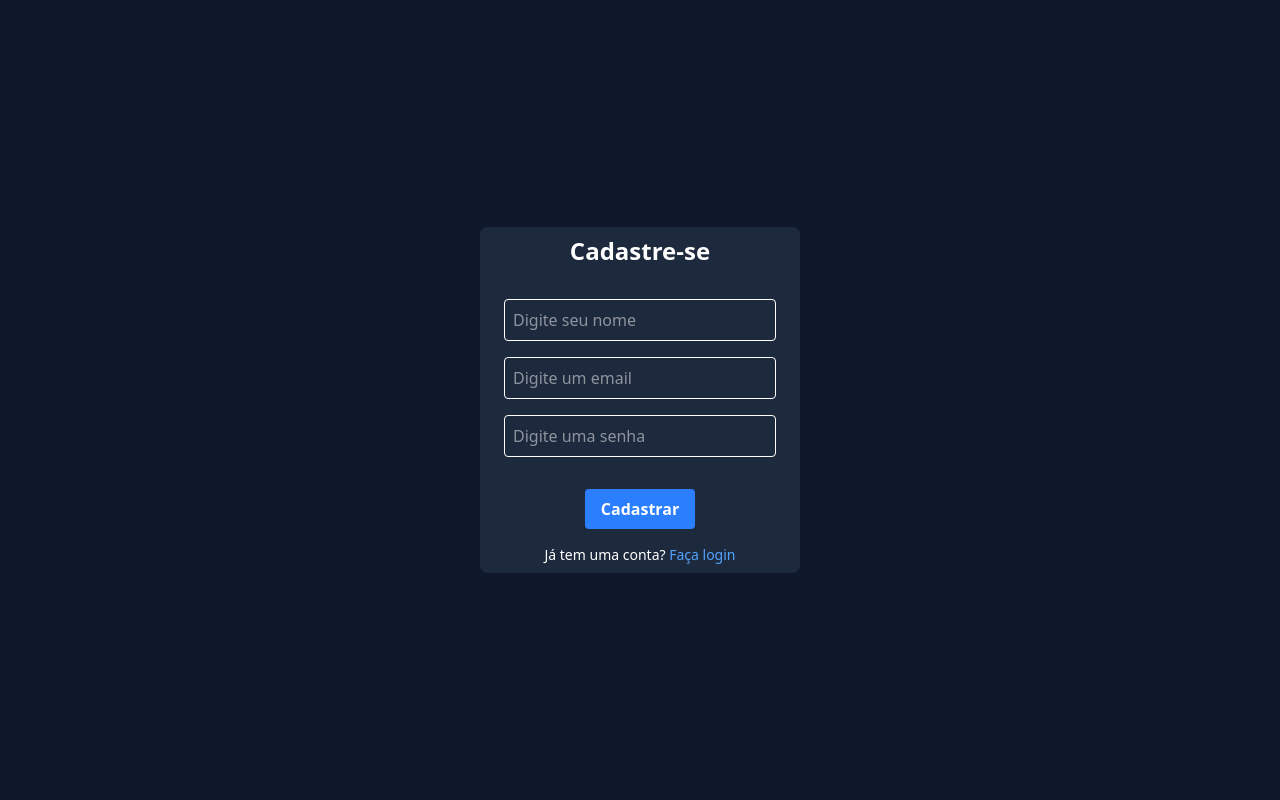
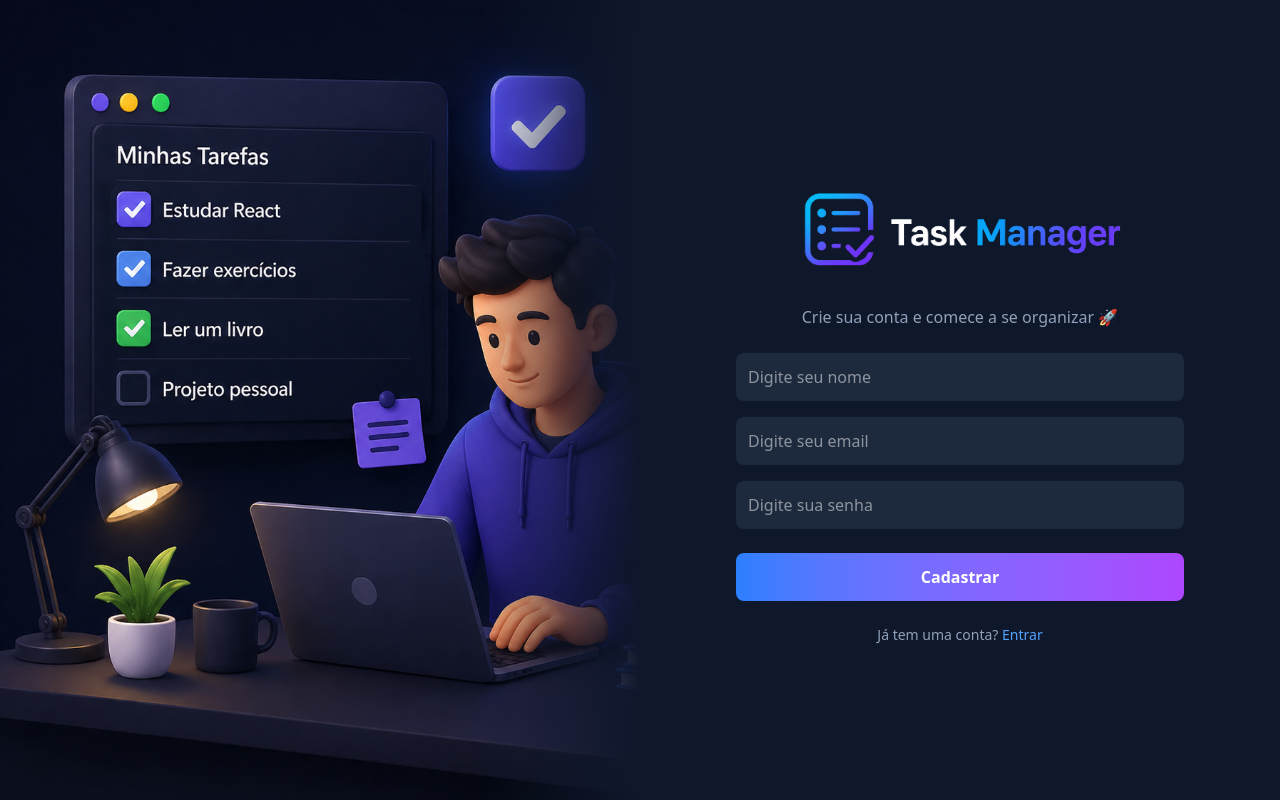
Before and after one commit to n-uderson/Task-Manager, a React (Vite) app: page /register in a window 1280 px wide. Built offline with nearby package versions, Linux system fonts and the light colour scheme.

Commit message:
Design register concluído! Projeto concluído com sucesso!

```diff
--- a/src/components/BuscarTarefas.jsx
+++ b/src/components/BuscarTarefas.jsx
@@ -24,7 +24,7 @@ function BuscarTarefas({filtro, setFiltro, buscar, setBuscar}) {
             onClick={() => setFiltro("todos")}
             className={
               filtro === "todos"
-                ? "h-8 w-20 rounded-lg cursor-pointer bg-blue-500 text-white"
+                ? "h-8 w-20 rounded-lg cursor-pointer bg-blue-500 to-purple-500 hover:opacity-90 transition text-white"
                 : "bg-slate-700 h-8 w-20 rounded-lg cursor-pointer"
             }
           >
--- a/src/components/Header.jsx
+++ b/src/components/Header.jsx
@@ -1,5 +1,7 @@
 import {useState, useEffect,} from "react";
 import { useNavigate } from "react-router-dom";
+
+import imglogo from "../assets/imglogo.png";
 
 
 function Header() {
@@ -21,13 +23,16 @@ function Header() {
 
     return (
       <div className="bg-slate-800  p-4 md:relative flex  items-center">
-        <h1 className="md:absolute md:left-1/2 md:-translate-x-1/2 text-white text-xl font-bold">
-          Task Manager
-        </h1>
+
+        <img
+          src={imglogo}
+          alt="Logo"
+          className="w-40 md:absolute md:left-1/2 md:-translate-x-1/2 text-white text-xl font-bold"
+        />
         <div className=" flex gap-4 items-center ml-auto">
           <p className="text-white">Olá, {user?.name} </p>
           <button onClick={handleLogout}>
-            <i class="fa-solid fa-arrow-right-to-bracket text-white cursor-pointer"></i>
+            <i class="fa-solid fa-arrow-right-to-bracket text-white  hover:text-red-500 cursor-pointer"></i>
           </button>
         </div>
         {/* <i className="fa-regular fa-bell cursor-pointer text-white"></i> */}
--- a/src/components/Register.jsx
+++ b/src/components/Register.jsx
@@ -1,31 +1,30 @@
-import {useState, useEffect} from "react";
+import { useState } from "react";
 import { useNavigate } from "react-router-dom";
 
-
-
+import imgmobile from "../assets/imagem-login.png";
+import imglogo from "../assets/imglogo.png";
 
 function Register() {
   const [name, setName] = useState("");
-  const [email, setEmail] =useState("");
+  const [email, setEmail] = useState("");
   const [password, setPassword] = useState("");
   const navigate = useNavigate();
 
   const handleRegister = async () => {
     try {
-      console.log({ name, email, password });
+
+
       const response = await fetch("http://localhost:3001/register", {
         method: "POST",
         headers: {
-          "content-Type": "application/json"
+          "Content-Type": "application/json",
         },
-        body: JSON.stringify({ name, email, password })
+        body: JSON.stringify({ name, email, password }),
       });
+
       const data = await response.json();
-      console.log(data);
 
       if (response.ok) {
-        console.log("Usuario criado com sucesso!");
-
         if (data.token) {
           localStorage.setItem("token", data.token);
           navigate("/");
@@ -33,7 +32,7 @@ function Register() {
           navigate("/login");
         }
       } else {
-        alert(data.massage || "Erro ao cadastrar");
+        alert(data.message || "Erro ao cadastrar");
       }
     } catch (error) {
       console.error("Erro:", error);
@@ -41,52 +40,83 @@ function Register() {
     }
   };
 
+  return (
+    <div className="min-h-screen bg-slate-900 flex flex-col md:flex-row">
+
+      <div className="relative w-full md:w-1/2 flex items-center justify-center">
+        <img
+          src={imgmobile}
+          alt="Ilustração"
+          className="w-full md:h-full md:w-full object-cover md:object-left"
+        />
 
 
-    return (
-      <div className="bg-slate-900 h-screen flex items-center justify-center">
-        <div className="bg-slate-800 flex flex-col items-center justify-center gap-4 p-2 w-80 rounded-lg ">
-          <h1 className="text-white text-2xl font-semibold ">Cadastre-se</h1>
-          <div className="p-4 flex flex-col gap-4 w-full  ">
+        <div className="absolute bottom-0 left-0 w-full h-32 bg-linear-to-b from-transparent to-slate-900 md:hidden"></div>
+
+
+        <div className="hidden md:block absolute top-0 right-0 h-full w-40 bg-linear-to-r from-transparent to-slate-900"></div>
+      </div>
+
+
+      <div className="w-full md:w-1/2 flex items-center justify-center px-6">
+        <div className="w-full max-w-sm md:p-8 md:h-[700px] md:max-w-lg md:flex md:flex-col md:justify-center">
+
+          <img
+            src={imglogo}
+            alt="Logo"
+            className="w-64 mx-auto md:w-96 transition-transform duration-500 hover:scale-105"
+          />
+
+          <p className="text-slate-400 text-center mb-6">
+            Crie sua conta e comece a se organizar 🚀
+          </p>
+
+
+          <div className="flex flex-col gap-4">
             <input
               type="text"
-            name="nome"
-            id=""
               placeholder="Digite seu nome"
               value={name}
               onChange={(e) => setName(e.target.value)}
-             className=" max-w-xl p-2 box-border border text-white rounded
-             focus:outline-none focus:ring-2 focus:ring-blue-400 " />
+              className="p-3 rounded-lg bg-slate-800 text-white outline-none focus:ring-2 focus:ring-blue-500"
+            />
+
             <input
               type="email"
-              name="Email"
-              id="Email"
-              placeholder="Digite um email"
+              placeholder="Digite seu email"
               value={email}
               onChange={(e) => setEmail(e.target.value)}
-              className=" max-w-xl p-2 box-border border text-white rounded
-              focus:outline-none focus:ring-2 focus:ring-blue-400 "
+              className="p-3 rounded-lg bg-slate-800 text-white outline-none focus:ring-2 focus:ring-blue-500"
             />
+
             <input
               type="password"
-              name="Password"
-              id="Password"
-              placeholder="Digite uma senha"
+              placeholder="Digite sua senha"
               value={password}
               onChange={(e) => setPassword(e.target.value)}
-              className=" max-w-xl  p-2 box-border border text-white rounded
-              focus:outline-none focus:ring-2 focus:ring-blue-400 "
+              className="p-3 rounded-lg bg-slate-800 text-white outline-none focus:ring-2 focus:ring-blue-500"
             />
           </div>
 
+
           <button
             onClick={handleRegister}
-           type="button"
-           className="bg-blue-500 hover:bg-blue-600 text-white font-bold py-2 px-4 rounded">
+            className="w-full mt-6 p-3 rounded-lg bg-linear-to-r from-blue-500 to-purple-500 text-white font-semibold hover:opacity-90 cursor-pointer"
+          >
             Cadastrar
           </button>
 
-          <p className="text-white text-sm ">Já tem uma conta? <a href="/login" className="text-blue-400 hover:underline">Faça login</a></p>
+
+          <p className="text-center text-sm text-slate-400 mt-6">
+            Já tem uma conta?{" "}
+            <span
+              onClick={() => navigate("/login")}
+              className="text-blue-400 cursor-pointer hover:underline"
+            >
+              Entrar
+            </span>
+          </p>
+        </div>
       </div>
     </div>
   );
```
Also changed, not shown: src/components/Tarefas.jsx (+41 -33 lines). Lines whose indentation alone changed are shown as unchanged.
